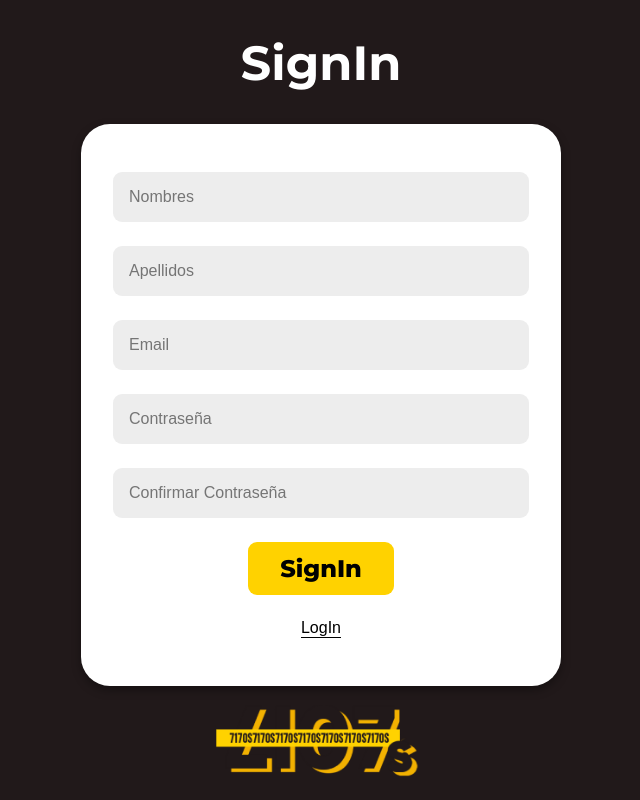
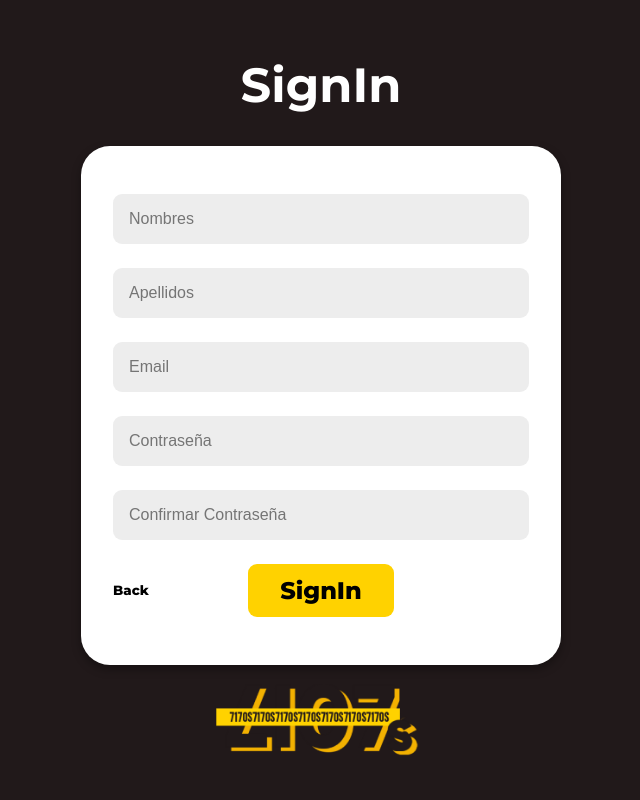
Before and after one commit to Diego-Bergna/killkip-front, a React (Create React App) app: page /SignIn in a window 1280 px wide. Shown: the whole page, without its empty margins (319-959 px from the left). Built offline with nearby package versions, Linux system fonts and the light colour scheme.

Commit message:
Terminado

```diff
--- a/src/pages/SignIn/SignIn.js
+++ b/src/pages/SignIn/SignIn.js
@@ -38,11 +38,11 @@ export default function SignIn(props) {
 
       axios(config)
         .then(function (response) {
-          if (response.data === "usuario añadido"){
+          if (response.data === "usuario añadido") {
             alert(JSON.stringify(response.data));
             history.push("/login");
           }
-          else{
+          else {
             alert(JSON.stringify(response.data));
           }
         })
@@ -54,7 +54,7 @@ export default function SignIn(props) {
     }
   };
   return (
-    <div className="container">
+    <div className="loginContainer">
       <h1>SignIn</h1>
       <div className="signInform">
         <Input
@@ -87,17 +87,26 @@ export default function SignIn(props) {
           name="password2"
           onChange={setInput}
         />
-        <button onClick={sendData} className="buttonForm">
-          SignIn
-        </button>
+
+        <div className="buttonsContainer">
+
           <button
-          onClick={() =>{
+            onClick={() => {
               history.push("/login");
             }}
             className="back"
           >
-          LogIn
+            Back
           </button>
+
+          <button onClick={sendData} className="buttonForm">
+            SignIn
+          </button>
+
+
+
+        </div>
+
       </div>
       <img className="logo" src={logo} alt="logo" />
     </div>
--- a/src/pages/SignIn/SignIn.scss
+++ b/src/pages/SignIn/SignIn.scss
@@ -1,54 +1,15 @@
-.container {
+.loginContainer {
   display: flex;
   flex-direction: column;
   width: 100%;
   max-width: 30rem;
-}
+
   h1 {
     margin: 2rem 0;
     font-family: "Montserrat";
     font-size: 3rem;
   }
-// .form {
-//   background: #ffffff;
-//   box-shadow: 0px 4px 10px rgba(0, 0, 0, 0.35);
-//   border-radius: 29px;
-//   padding: 3rem 2rem;
-//   display: flex;
-//   flex-direction: column;
-//   font-family: "Montserrat";
-//   grid-gap: 1.5rem;
-// }
 
-.signInform {
-  background: #ffffff;
-  box-shadow: 0px 4px 10px rgba(0, 0, 0, 0.35);
-  border-radius: 29px;
-  padding: 3rem 2rem;
-  display: flex;
-  flex-direction: column;
-  font-family: "Montserrat";
-  grid-gap: 1.5rem;
-
-  .buttonForm {
-    background: #ffd200;
-    border-radius: 9px;
-    margin: 0 auto;
-    border: none;
-    padding: 0.75rem 2rem;
-    font-weight: 800;
-    font-size: 1.5rem;
-    font-family: "Montserrat";
-  }
-}
-.back {
-  margin: 0 auto;
-  font-size: 1rem;
-  background: none;
-  border: none;
-  border-bottom: 1px solid black;
-  cursor: pointer;
-}
   .haveAccount {
     font-family: "Montserrat";
     margin: 1rem 0;
@@ -64,3 +25,42 @@ h1 {
     height: 7rem;
     margin: 0 auto;
   }
+
+  .signInform {
+    background: #ffffff;
+    box-shadow: 0px 4px 10px rgba(0, 0, 0, 0.35);
+    border-radius: 29px;
+    padding: 3rem 2rem;
+    display: flex;
+    flex-direction: column;
+    font-family: "Montserrat";
+    grid-gap: 1.5rem;
+
+    .buttonsContainer {
+      display: flex;
+      flex-direction: row;
+      justify-content: flex-start;
+    }
+
+    .buttonForm {
+      position: relative;
+      right: 17.945px;
+      background: #ffd200;
+      border-radius: 9px;
+      margin: 0 auto;
+      border: none;
+      padding: 0.75rem 2rem;
+      font-weight: 800;
+      font-size: 1.5rem;
+      font-family: "Montserrat";
+    }
+    .back {
+
+      font-family: "Montserrat";
+      font-weight: 800;
+      background: none;
+      border: none;
+      cursor: pointer;
+    }
+  }
+}
```
Lines whose indentation alone changed are shown as unchanged.
